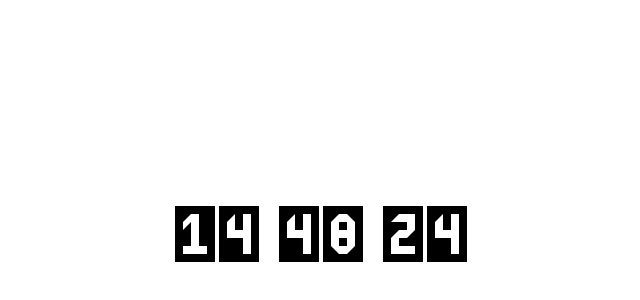
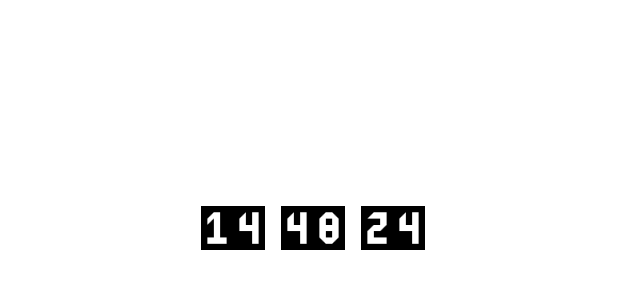
Before and after one commit to PennDraken/animated-clock, a plain HTML site: page index.html in a window 1280 px wide. Shown: the part 172-472 px from the top of the page, without its empty margins (319-959 px from the left). Drawn offline with Linux system fonts and the light colour scheme.

Commit message:
Dynamic resizing of clock

```diff
--- a/styles.css
+++ b/styles.css
@@ -2,13 +2,24 @@ body {
     display: flex;
     justify-content: center;
     align-items: center;
-    height: 100vh; /* Adjust as needed */
+    height: 100vh;
+    margin: 0;
 }
 
 .clock-container {
     display: flex;
+    flex-wrap: nowrap;
+    width: 100%;
+    max-width: 1800px;
+    justify-content: center;
 }
 
 .group {
-    padding: 10px;
+    display: flex;
 }
+
+img {
+    max-width: 100%; /* Ensure images scale based on container */
+    height: auto; /* Keep the aspect ratio */
+    width: 40%; /* Ensure that the images take up a portion of their parent */
+}
```
